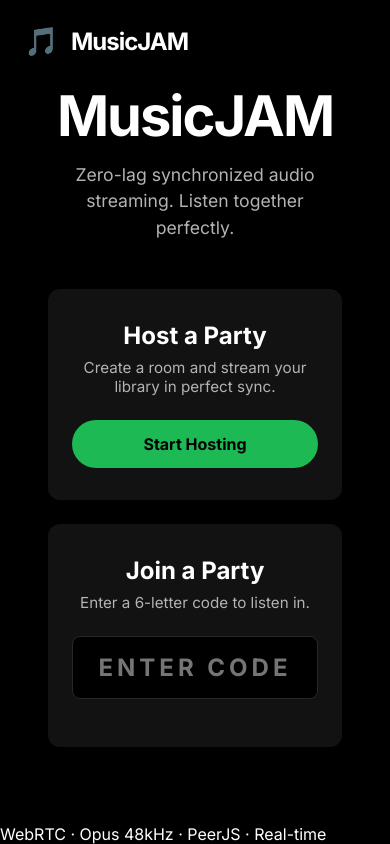
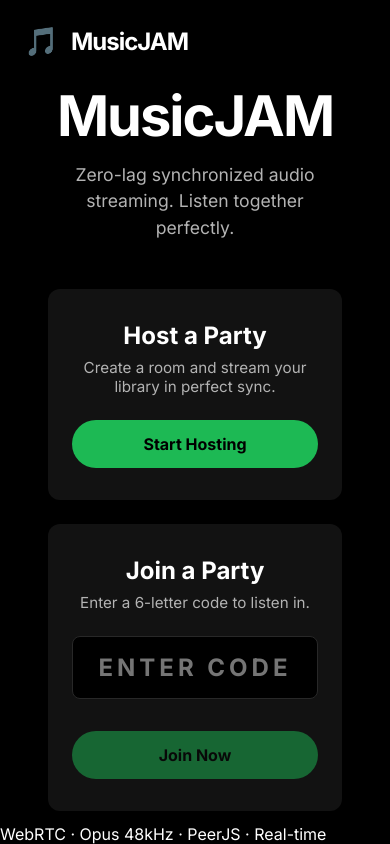
Before and after one commit to Anshu4408/musicJam, a Next.js app: page / in a window 390 px wide. Built offline with nearby package versions, Linux system fonts and the light colour scheme.

Commit message:
fix: always show Join Now button in SelectionView so mobile users know how to proceed

```diff
--- a/components/SelectionView.tsx
+++ b/components/SelectionView.tsx
@@ -40,16 +40,14 @@ export default function SelectionView({ onStartHost, onStartClient, isLoading }:
             }}
             disabled={isLoading}
           />
-          {code.length === 6 && (
           <button
             className="btn-primary"
             style={{ width: '100%', marginTop: '16px' }}
             onClick={() => onStartClient(code)}
-              disabled={isLoading}
+            disabled={isLoading || code.length !== 6}
           >
             Join Now
           </button>
-          )}
         </div>
       </div>
     </section>
```
Lines whose indentation alone changed are shown as unchanged.
